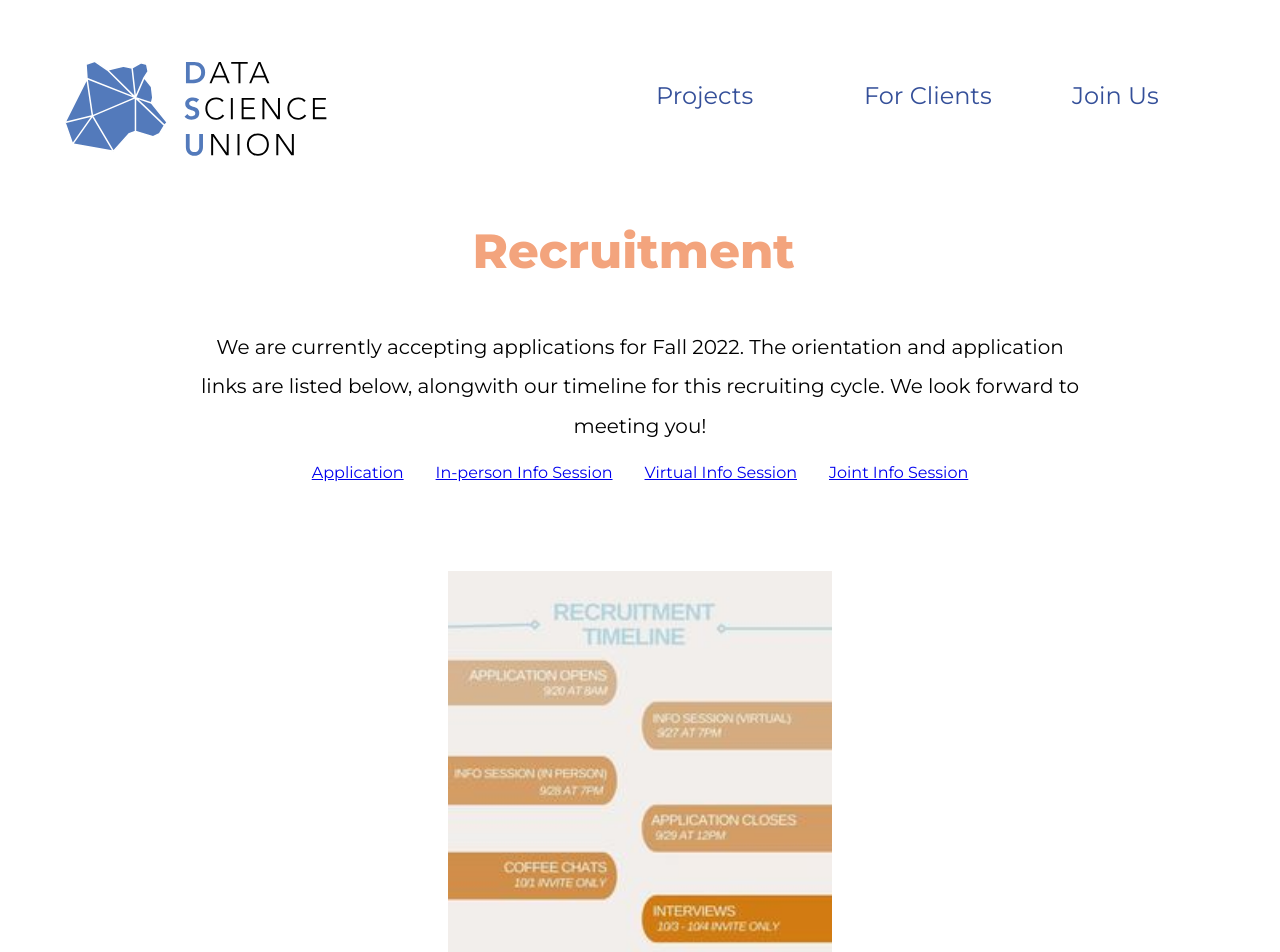
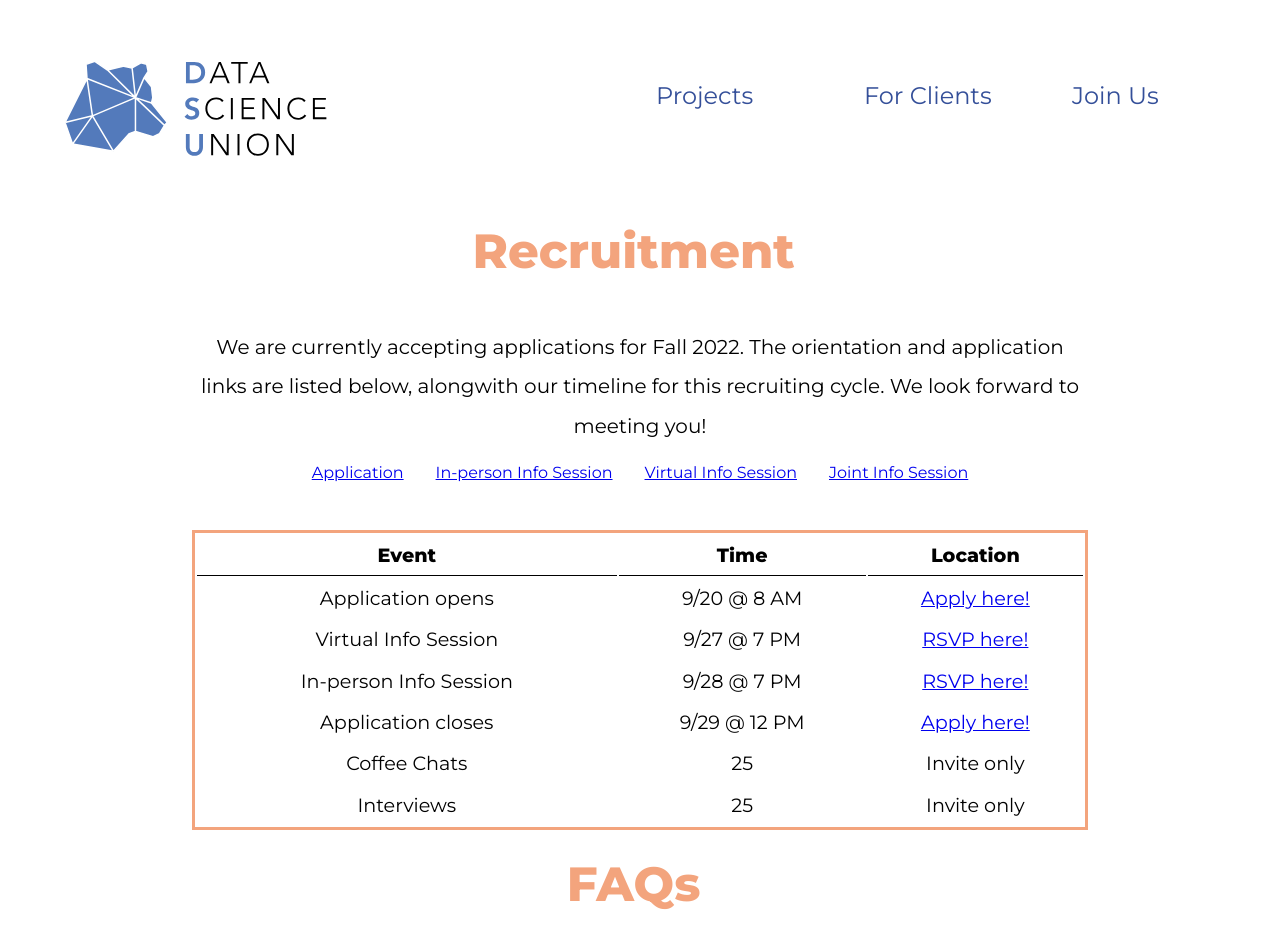
Before and after one commit to haydenfd/DSU-Website, a React (Create React App) app: page /join in a window 1280 px wide. Shown: the top 952 px of the page. Built offline with nearby package versions, Linux system fonts and the light colour scheme; the HTML template or start-up script is replaced by a standard one.

Commit message:
Added timeline table

```diff
--- a/src/Pages/Join.css
+++ b/src/Pages/Join.css
@@ -59,3 +59,32 @@
  margin-top: 1rem;
 
 }
+
+.recruitment-timeline {
+  margin-top: 3em;
+  width: 70vw;
+  float:left;
+
+}
+
+.recruitment-table {
+  width: 100%;
+}
+.recruitment-timeline ul {
+  list-style-type: none;
+}
+
+table {
+  border: 3px solid #F3A47D;
+  height: 300px;
+  font-size: larger;
+}
+
+th {
+  border-bottom: 1px solid black;
+}
+
+td {
+  text-align: center;
+
+}
--- a/src/Pages/Join.jsx
+++ b/src/Pages/Join.jsx
@@ -43,7 +43,70 @@ const Join = () => {
             <a href='https://tinyurl.com/dsu-virtual-rsvp' target='_blank' rel='noreferrer' className="logo-hover">Virtual Info Session</a>
             <a href='https://tinyurl.com/dsu-joint-rsvp' target='_blank' rel='noreferrer' className="logo-hover">Joint Info Session</a>
       </div>
-      <img src={timeline} alt='' style={ { width: '30vw', margin: '7vw 0'}} />
+      {/* <img src={timeline} alt='' style={ { width: '30vw', margin: '7vw 0'}} /> */}
+      <div className='recruitment-timeline'>
+      <table className='recruitment-table'>
+        <tr>
+          <th>Event</th>
+          <th>Time</th>
+          <th>Location</th>
+        </tr>
+        <tr>
+          <td>Application opens</td>
+          <td>9/20 @ 8 AM</td>
+          <td><a href='https://tinyurl.com/dsu-application-f22' target='_blank' rel='noreferrer'>Apply here!</a></td>
+        </tr>
+        <tr>
+          <td>Virtual Info Session</td>
+          <td>9/27 @ 7 PM</td>
+            <td>
+              <a href='https://tinyurl.com/dsu-virtual-rsvp' target='_blank' rel='noreferrer'>
+              RSVP here!
+              </a>
+            </td>
+        </tr>
+        <tr>
+          <td>In-person Info Session</td>
+          <td>9/28 @ 7 PM</td>
+            <td>
+              <a href='https://tinyurl.com/dsu-inperson-rsvp' target='_blank' rel='noreferrer'>
+              RSVP here!
+              </a>
+            </td>
+          </tr>
+        <tr>
+          <td>Application closes</td>
+          <td>9/29 @ 12 PM</td>
+            <td>
+              <a href='https://tinyurl.com/dsu-application-f22' target='_blank' rel='noreferrer'>Apply here!</a>
+            </td>
+          </tr>
+          <tr>
+          <td>Coffee Chats</td>
+          <td>25</td>
+            <td>
+              Invite only
+            </td>
+          </tr>
+          <tr>
+          <td>Interviews</td>
+          <td>25</td>
+            <td>
+              Invite only
+            </td>
+        </tr>
+
+      </table>
+        {/* <ul>
+          <li>Application Opens [9/20 at 8 AM]</li>
+          <li>Virtual Info Session [9/20 at 8 AM]</li>
+          <li>In-person Info Session [9/20 at 8 AM]</li>
+          <li>Application Closes[9/20 at 8 AM]</li>
+          <li>Coffee Chats[9/20 at 8 AM]</li>
+          <li>Interviews[9/20 at 8 AM]</li>
+
+        </ul> */}
+      </div>
       <section className="faq-container">
       <h1 className="join-title">
         FAQs
```
